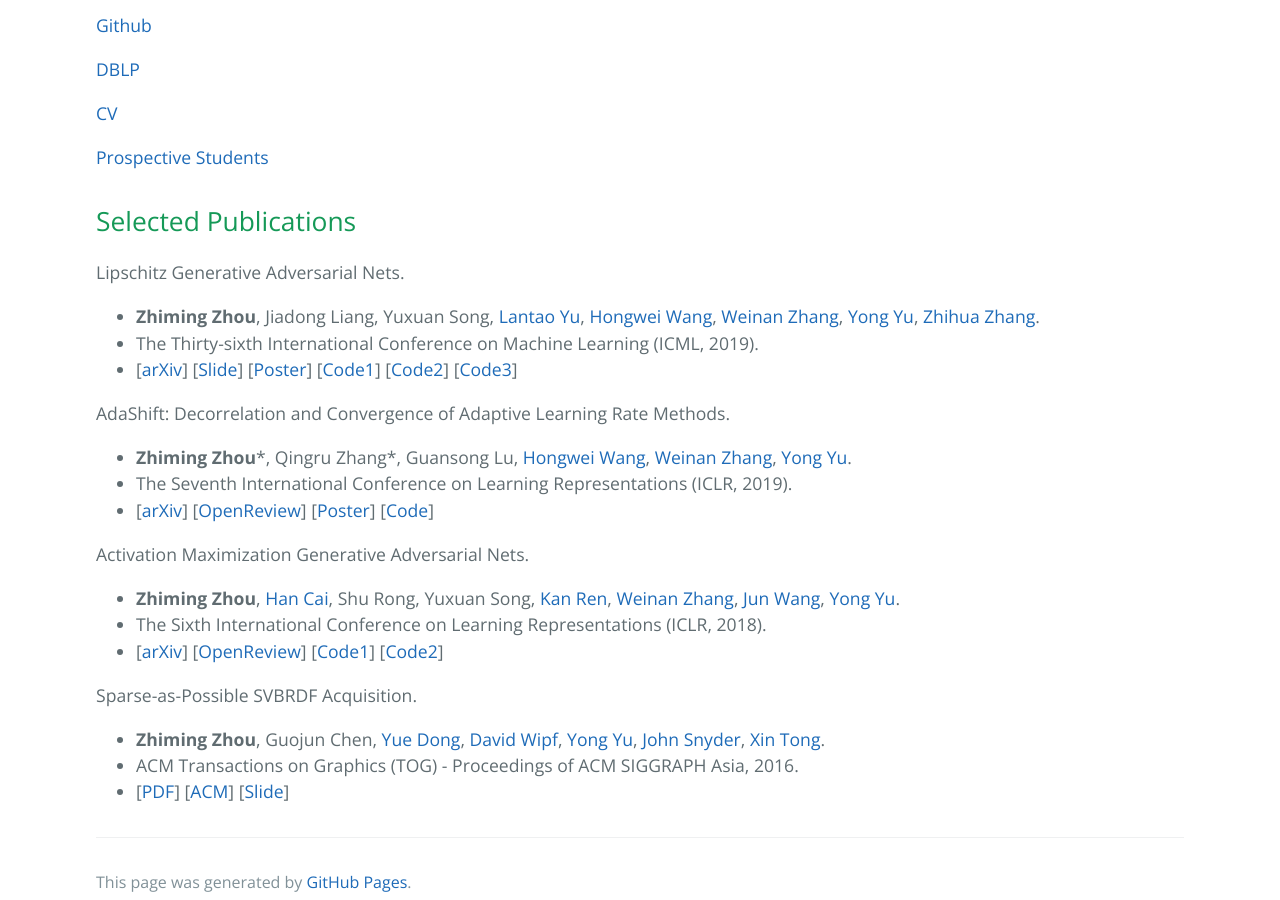
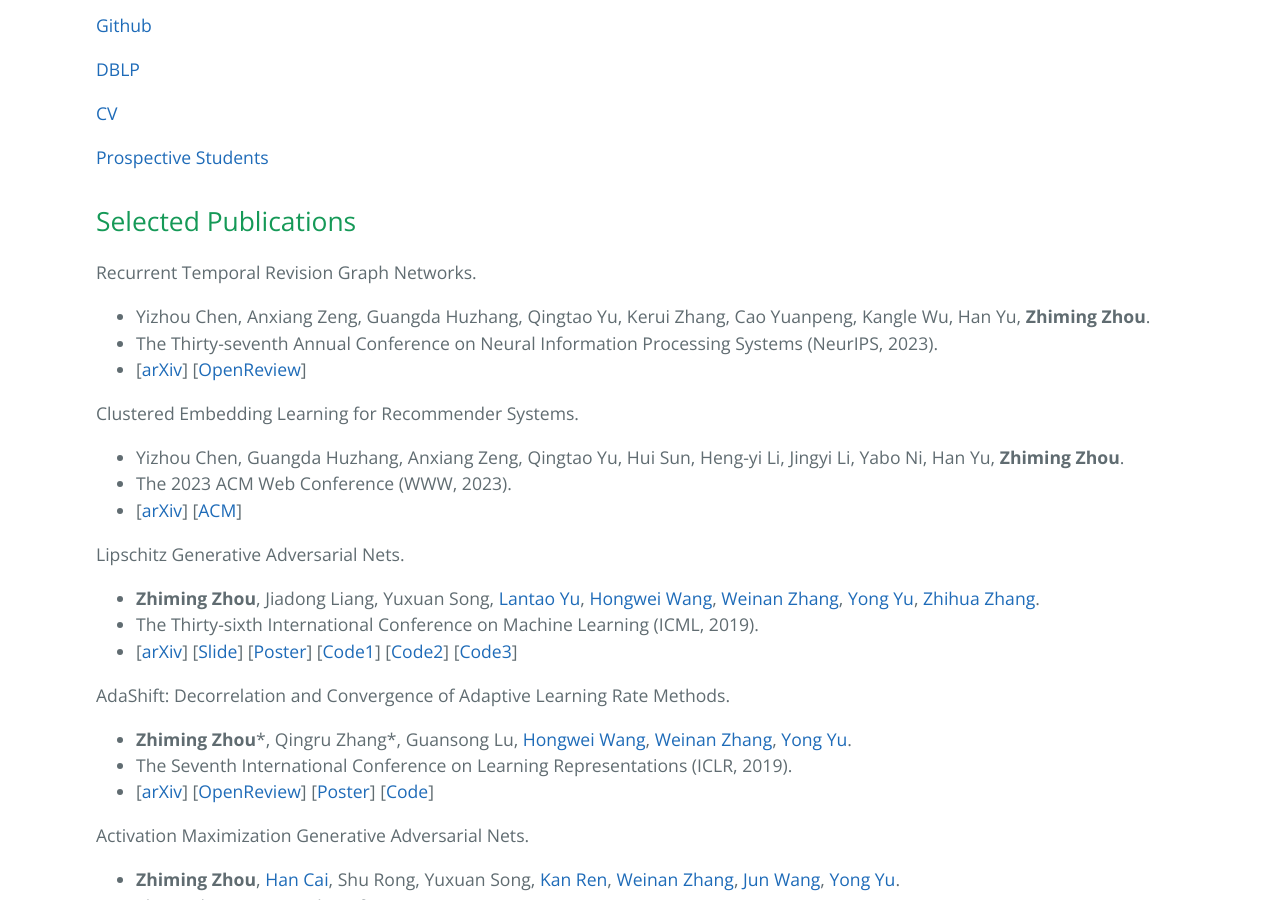
Before and after one commit to ZhimingZhou/zhimingzhou.github.io, a Jekyll site: the page built from index.md, in a window 1280 px wide and 900 px high, scrolled down 743 px. Built offline with Jekyll 4.4.1, drawn with Linux system fonts in a browser that asks for light colours.

Commit message:
Update index.md

```diff
--- a/index.md
+++ b/index.md
@@ -24,6 +24,18 @@ Zhiming has a broad interest in fundamental techniques and theories of machine l
 [Prospective Students](https://zhimingzhou.github.io/Posts/Prospective-Students/)
 
 ## Selected Publications
+
+Recurrent Temporal Revision Graph Networks.
+- Yizhou Chen, Anxiang Zeng, Guangda Huzhang, Qingtao Yu, Kerui Zhang, Cao Yuanpeng, Kangle Wu, Han Yu, **Zhiming Zhou**.
+- The Thirty-seventh Annual Conference on Neural Information Processing Systems (NeurIPS, 2023).
+- \[[arXiv](https://arxiv.org/abs/2309.12694)\]
+  \[[OpenReview](https://openreview.net/forum?id=B3UDx1rNOy)\]
+
+Clustered Embedding Learning for Recommender Systems.
+- Yizhou Chen, Guangda Huzhang, Anxiang Zeng, Qingtao Yu, Hui Sun, Heng-yi Li, Jingyi Li, Yabo Ni, Han Yu, **Zhiming Zhou**.
+- The 2023 ACM Web Conference (WWW, 2023).
+- \[[arXiv](https://arxiv.org/abs/2302.01478)\]
+  \[[ACM](https://dl.acm.org/doi/abs/10.1145/3543507.3583362)\]
 
 Lipschitz Generative Adversarial Nets.
 - **Zhiming Zhou**, Jiadong Liang, Yuxuan Song, [Lantao Yu](http://lantaoyu.com/), [Hongwei Wang](https://cs.stanford.edu/~hongweiw/), [Weinan Zhang](http://wnzhang.net/), [Yong Yu](http://apex.sjtu.edu.cn/members/yyu), [Zhihua Zhang](http://www.math.pku.edu.cn/teachers/zhzhang/).
```
